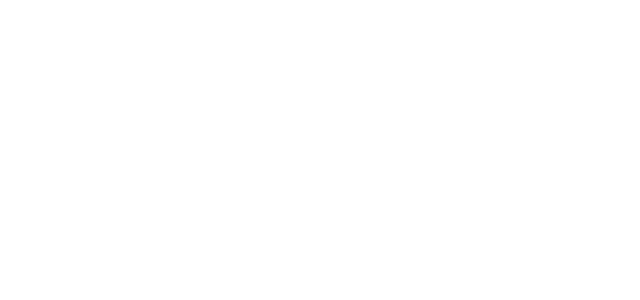
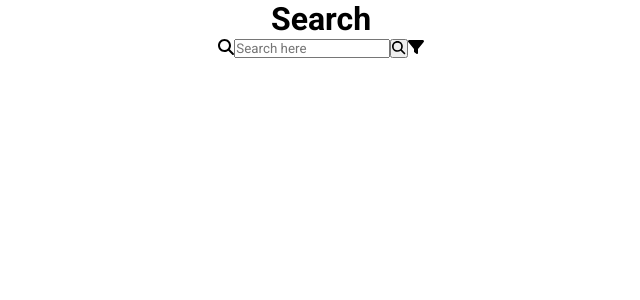
Before and after one commit to HPhilipN/C276-Project, a React (Vite) app in the folder frontend/: page /search in a window 1280 px wide. Before the commit this address had no page. Shown: the top 300 px of the page, without its empty margins (319-959 px from the left). Built offline with nearby package versions, Linux system fonts and the light colour scheme.

Commit message:
added searchbar no css

```diff
--- a/frontend/src/App.jsx
+++ b/frontend/src/App.jsx
@@ -2,6 +2,7 @@ import "./App.css";
 import "./Login.css"
 import Home from "./Home.jsx";
 import Login from "./Login.jsx"
+import Searchbar from "./Searchbar";
 import {BrowserRouter as Router, Route, Routes} from "react-router-dom";
 
 
@@ -12,6 +13,7 @@ function App() {
         <Routes>
           <Route path="/" element={<Home />}/>
           <Route path="/login" element={<Login />} />
+          <Route path="/search" element ={<Searchbar/>} ></Route>
         </Routes>
     </Router>
     </div>
--- /dev/null
+++ b/frontend/src/Searchbar.jsx
@@ -0,0 +1,36 @@
+import { useState } from "react";
+import "./Searchbar.css";
+
+import { FontAwesomeIcon } from '@fortawesome/react-fontawesome';
+import { faMagnifyingGlass } from '@fortawesome/free-solid-svg-icons';
+import { faFilter } from '@fortawesome/free-solid-svg-icons';
+
+export default function Searchbar(){
+
+    const [value, setValue] = useState('');
+
+    //get value of textbox and put in state
+    const onChange = (event) => {
+        setValue(event.target.value);
+    }
+
+    const onSearch = (searchTerm) => {
+        //api to fetch result??
+        console.log('search', searchTerm);
+    }
+    return(
+        <div class="Searchbar">
+            <h1>Search</h1>
+            <div class="search-container">
+                <div class=" search-inner">
+                    <FontAwesomeIcon icon={faMagnifyingGlass} />
+                    <input type="text" placeholder="Search here" value={value} onChange={onChange}  />
+                    <button onClick={()=>onSearch(value)}>
+                        <FontAwesomeIcon icon={faMagnifyingGlass} />
+                    </button>
+                    <FontAwesomeIcon icon={faFilter} />
+                </div>
+            </div>
+        </div>
+    );
+}
```
Also changed, not shown: frontend/src/Searchbar.css (added).
